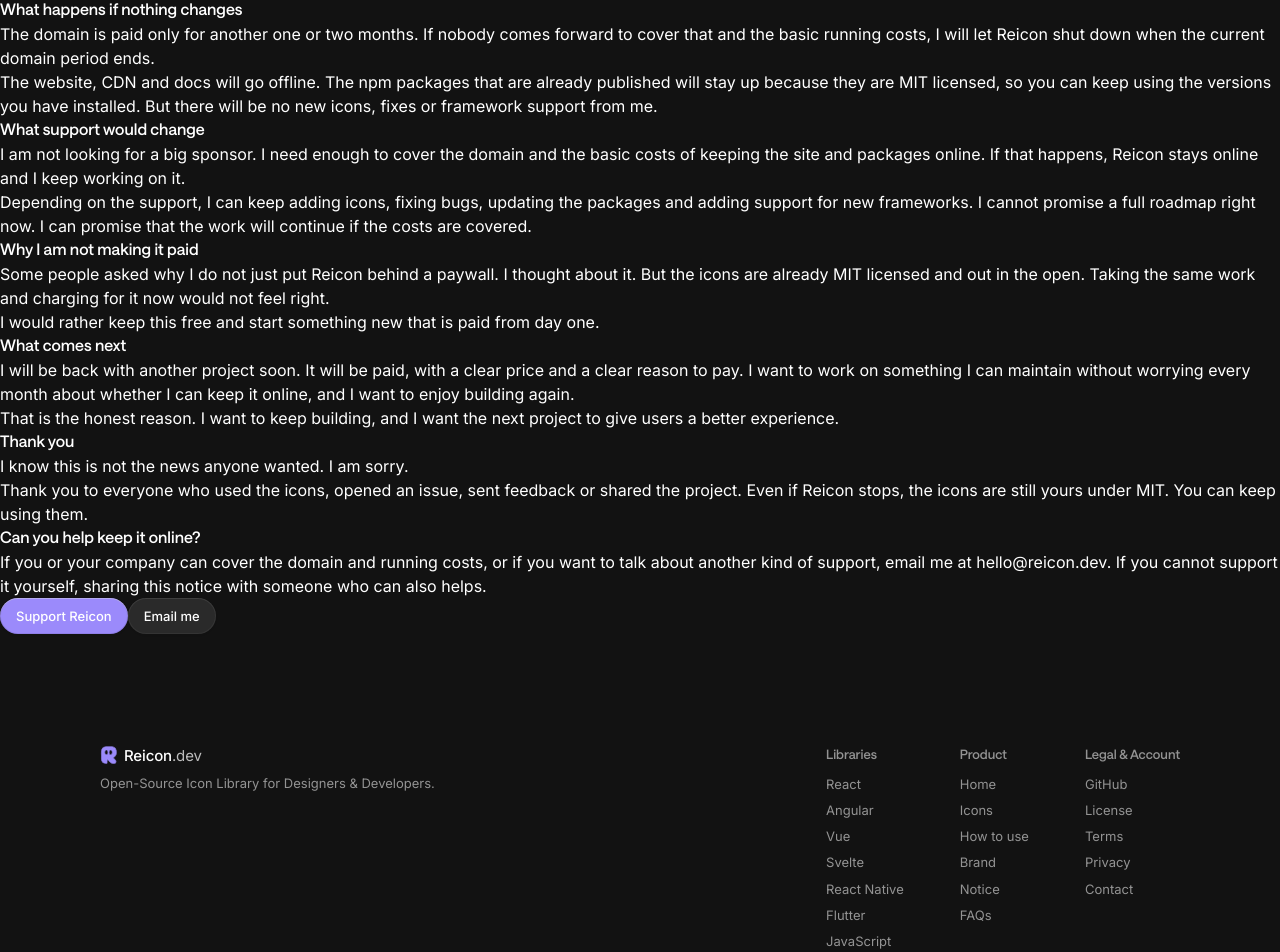
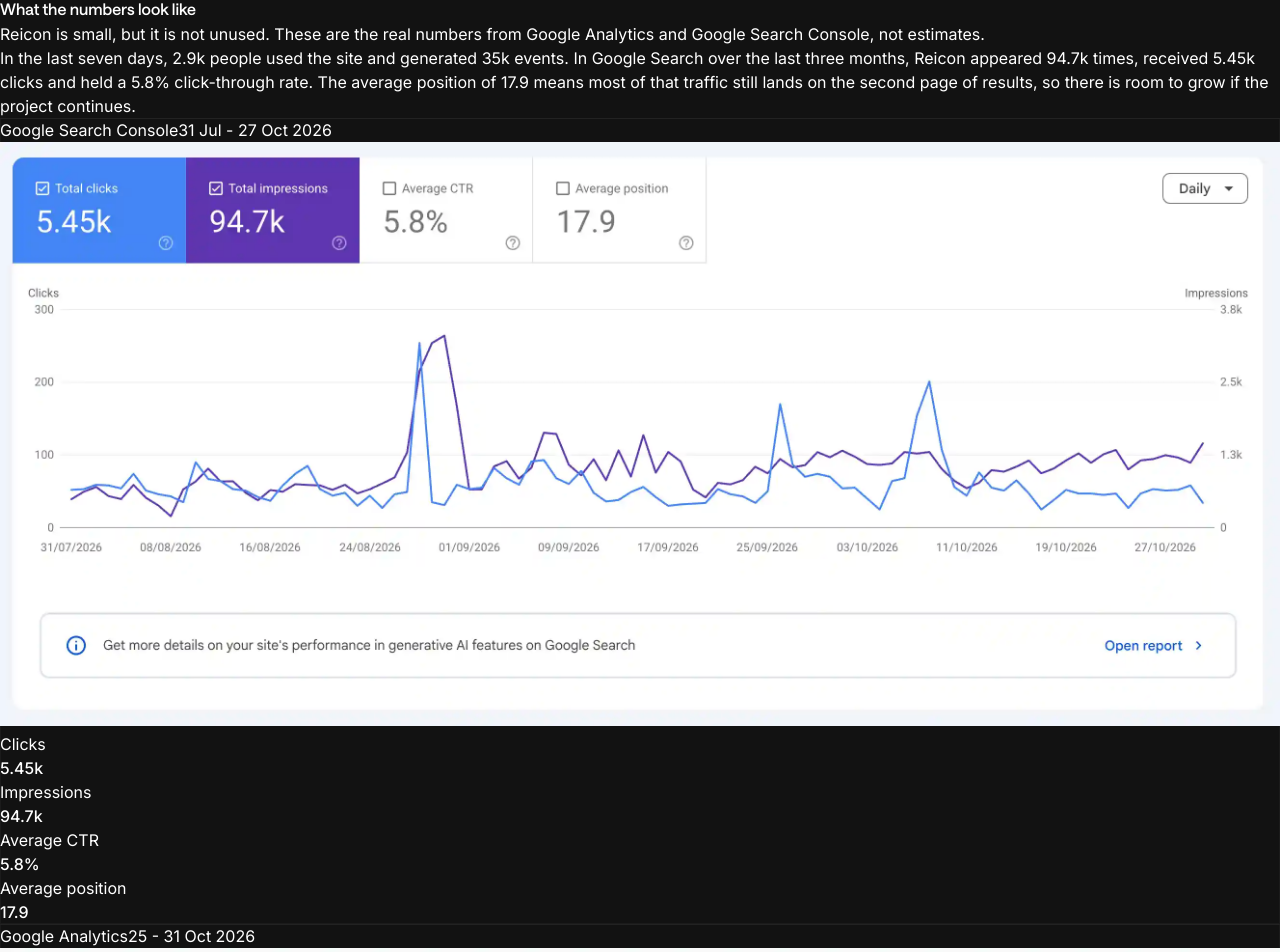
Before and after one commit to dqev/reicon, a React (Vite) app in the folder apps/web/: page /notice in a window 1280 px wide. Shown: the part 300-1252 px from the top of the page. Built offline with nearby package versions, Linux system fonts and the light colour scheme; no server answers.

Commit message:
Add Search Console and Analytics numbers to notice page
Show search and analytics screenshots with extracted stats in the same card styling as the rest of the site, with a full-screen viewer on click.

```diff
--- a/apps/web/src/pages/notice/NoticePage.tsx
+++ b/apps/web/src/pages/notice/NoticePage.tsx
@@ -1,7 +1,131 @@
+import { useEffect, useRef, useState } from 'react';
+import { createPortal } from 'react-dom';
 import { Helmet } from 'react-helmet-async';
 import { Link } from 'react-router-dom';
 import { PAGE_META } from '@/data/page-meta';
 import ClayButton from '@/components/ui/Button';
+
+const SEARCH_STATS = [
+  { label: 'Clicks', value: '5.45k' },
+  { label: 'Impressions', value: '94.7k' },
+  { label: 'Average CTR', value: '5.8%' },
+  { label: 'Average position', value: '17.9' },
+];
+
+const ANALYTICS_STATS = [
+  { label: 'Total users', value: '2.9k' },
+  { label: 'Active users', value: '2.9k' },
+  { label: 'Event count', value: '35k' },
+  { label: 'Busiest day', value: '1.7k' },
+];
+
+function PerformanceFigure({
+  label,
+  period,
+  src,
+  alt,
+  width,
+  height,
+  stats,
+}: {
+  label: string;
+  period: string;
+  src: string;
+  alt: string;
+  width: number;
+  height: number;
+  stats: { label: string; value: string }[];
+}) {
+  const [isOpen, setIsOpen] = useState(false);
+  const closeRef = useRef<HTMLButtonElement>(null);
+
+  useEffect(() => {
+    if (!isOpen) return;
+
+    const onKeyDown = (event: KeyboardEvent) => {
+      if (event.key === 'Escape') setIsOpen(false);
+    };
+
+    const previousOverflow = document.body.style.overflow;
+    document.body.style.overflow = 'hidden';
+    document.addEventListener('keydown', onKeyDown);
+    closeRef.current?.focus();
+
+    return () => {
+      document.body.style.overflow = previousOverflow;
+      document.removeEventListener('keydown', onKeyDown);
+    };
+  }, [isOpen]);
+
+  return (
+    <>
+      <figure className="overflow-hidden rounded-[24px] bg-[#1a1a1a] card-inset">
+        <div className="flex flex-wrap items-center justify-between gap-x-3 gap-y-1 border-b border-white/[0.06] px-5 py-4 sm:px-7">
+          <span className="font-mono text-[10px] uppercase tracking-[0.14em] text-[#767676]">{label}</span>
+          <span className="font-mono text-[10px] uppercase tracking-[0.1em] text-[#5e5e5e]">{period}</span>
+        </div>
+        <button
+          type="button"
+          onClick={() => setIsOpen(true)}
+          aria-label={`View ${label} chart full screen`}
+          className="block w-full cursor-zoom-in border-0 bg-white p-0"
+        >
+          <img
+            src={src}
+            alt={alt}
+            width={width}
+            height={height}
+            loading="lazy"
+            decoding="async"
+            className="block w-full h-auto"
+          />
+        </button>
+        <figcaption className="grid grid-cols-2 gap-px bg-white/[0.06] sm:grid-cols-4">
+          {stats.map((stat) => (
+            <div key={stat.label} className="bg-[#1a1a1a] px-5 py-4 sm:px-7">
+              <div className="font-mono text-[10px] uppercase tracking-[0.12em] text-[#767676]">{stat.label}</div>
+              <div className="mt-1.5 font-display text-[20px] font-medium leading-none tracking-[-0.01em] text-[#ededed]">
+                {stat.value}
+              </div>
+            </div>
+          ))}
+        </figcaption>
+      </figure>
+
+      {isOpen &&
+        createPortal(
+          <div
+            role="dialog"
+            aria-modal="true"
+            aria-label={`${label} chart full screen`}
+            onClick={() => setIsOpen(false)}
+            className="fixed inset-0 z-[200] flex items-center justify-center bg-[#050505] p-4 sm:p-8"
+          >
+            <button
+              ref={closeRef}
+              type="button"
+              onClick={() => setIsOpen(false)}
+              aria-label="Close full screen chart"
+              className="absolute right-4 top-4 sm:right-6 sm:top-6 flex h-10 w-10 items-center justify-center rounded-full border border-white/[0.12] bg-white/[0.08] text-[#ededed] transition-colors hover:bg-white/[0.16] hover:text-white focus:outline-none focus-visible:ring-2 focus-visible:ring-white/40"
+            >
+              <svg width="16" height="16" viewBox="0 0 16 16" fill="none" aria-hidden="true">
+                <path d="M3.5 3.5l9 9m0-9l-9 9" stroke="currentColor" strokeWidth="1.5" strokeLinecap="round" />
+              </svg>
+            </button>
+            <img
+              src={src}
+              alt={alt}
+              width={width}
+              height={height}
+              onClick={(event) => event.stopPropagation()}
+              className="max-h-[80vh] max-w-[92vw] h-auto w-auto object-contain"
+            />
+          </div>,
+          document.body,
+        )}
+    </>
+  );
+}
 
 export default function NoticePage() {
   return (
@@ -33,7 +157,7 @@ export default function NoticePage() {
         })}</script>
       </Helmet>
 
-      <main className="max-w-[820px] mx-auto w-full flex flex-1 flex-col px-5 md:px-10 pt-10 md:pt-16 pb-20 overflow-x-hidden">
+      <main className="max-w-[1080px] mx-auto w-full flex flex-1 flex-col px-5 md:px-10 pt-10 md:pt-16 pb-20 overflow-x-hidden">
         <article className="max-w-[680px] mx-auto w-full">
 
           <h1 className="font-display text-[32px] sm:text-[46px] leading-[1.05] tracking-[-0.03em] text-[#fefefe] mb-5">
@@ -77,6 +201,45 @@ export default function NoticePage() {
                   I did not build this to make money. I built it because I wanted a good icon library that anyone
                   could use for free. I still want that. The problem is that free for users is not free to run.
                 </p>
+              </div>
+            </section>
+
+            <section>
+              <h2 className="font-mono text-[10px] uppercase tracking-[0.14em] text-[#767676] mb-3">
+                What the numbers look like
+              </h2>
+              <div className="space-y-4 text-[15px] sm:text-[16px] leading-[1.8] text-[#b5b5b5]">
+                <p>
+                  Reicon is small, but it is not unused. These are the real numbers from Google Analytics and Google
+                  Search Console, not estimates.
+                </p>
+                <p>
+                  In the last seven days, 2.9k people used the site and generated 35k events. In Google Search over the
+                  last three months, Reicon appeared 94.7k times, received 5.45k clicks and held a 5.8% click-through
+                  rate. The average position of 17.9 means most of that traffic still lands on the second page of
+                  results, so there is room to grow if the project continues.
+                </p>
+              </div>
+
+              <div className="mt-6 space-y-4 lg:relative lg:left-1/2 lg:w-[min(1000px,calc(100vw-80px))] lg:-translate-x-1/2">
+                <PerformanceFigure
+                  label="Google Search Console"
+                  period="31 Jul - 27 Oct 2026"
+                  src="/readme-assets/search.webp"
+                  alt="Google Search Console performance chart. Total clicks 5.45k, total impressions 94.7k, average CTR 5.8%, average position 17.9. Daily clicks and impressions from 31 July to 27 October 2026."
+                  width={2656}
+                  height={1210}
+                  stats={SEARCH_STATS}
+                />
+                <PerformanceFigure
+                  label="Google Analytics"
+                  period="25 - 31 Oct 2026"
+                  src="/readme-assets/analytics.webp"
+                  alt="Google Analytics report for the last seven days. Total users 2.9k, active users 2.9k, event count 35k and zero key events, with a peak of about 1.7k users on 26 October."
+                  width={1634}
+                  height={858}
+                  stats={ANALYTICS_STATS}
+                />
               </div>
             </section>
 
```
Also changed, not shown: apps/web/public/readme-assets/analytics.webp (added), apps/web/public/readme-assets/search.webp (added).
